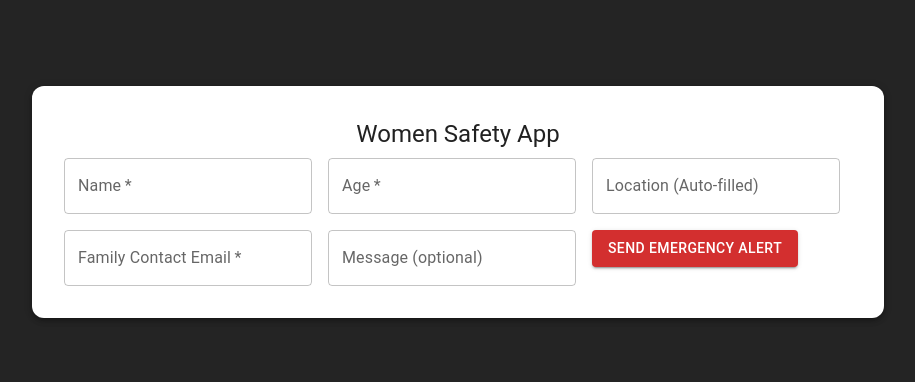
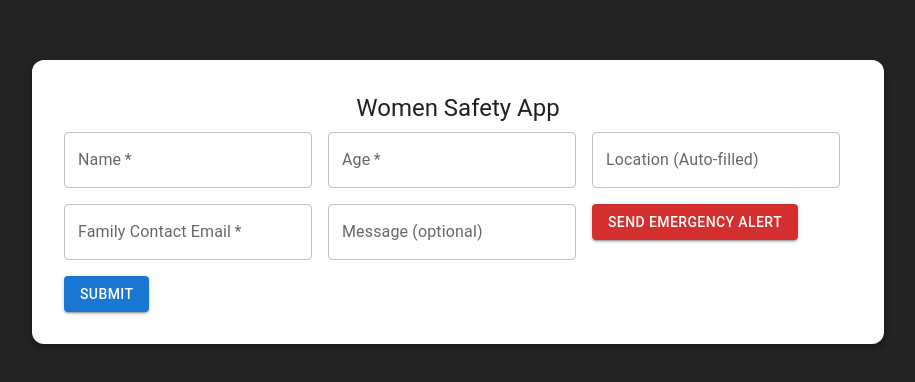
Before and after one commit to bhaveshjain2603/Alertly, a React (Vite) app in the folder client/: page / in a window 1280 px wide. Shown: the part 206-588 px from the top of the page, without its empty margins (182-1097 px from the left). Built offline with nearby package versions, Linux system fonts and the light colour scheme; no server answers.

Commit message:
Update App.jsx

```diff
--- a/client/src/App.jsx
+++ b/client/src/App.jsx
@@ -144,16 +144,6 @@ function App() {
                   onChange={handleInputChange}
                 />
               </Grid>
-              {/* <Grid item xs={12}>
-                <Button
-                  type="submit"
-                  variant="contained"
-                  color="primary"
-                  fullWidth
-                >
-                  Submit
-                </Button>
-              </Grid> */}
               <Grid item xs={12}>
                 <Button
                   onClick={sendEmergencyAlert}
@@ -162,6 +152,16 @@ function App() {
                   fullWidth
                 >
                   Send Emergency Alert
+                </Button>
+              </Grid>
+              <Grid item xs={12}>
+                <Button
+                  type="submit"
+                  variant="contained"
+                  color="primary"
+                  fullWidth
+                >
+                  Submit
                 </Button>
               </Grid>
             </Grid>
```
